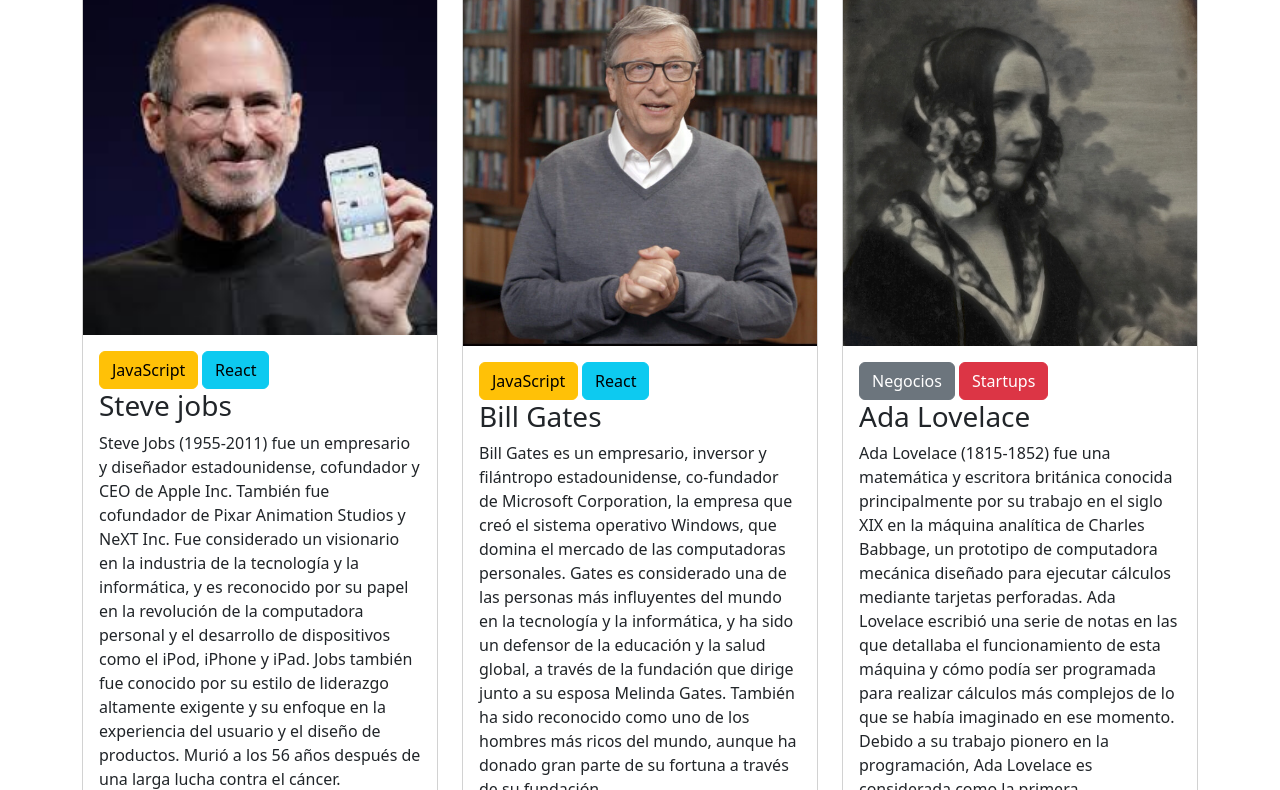
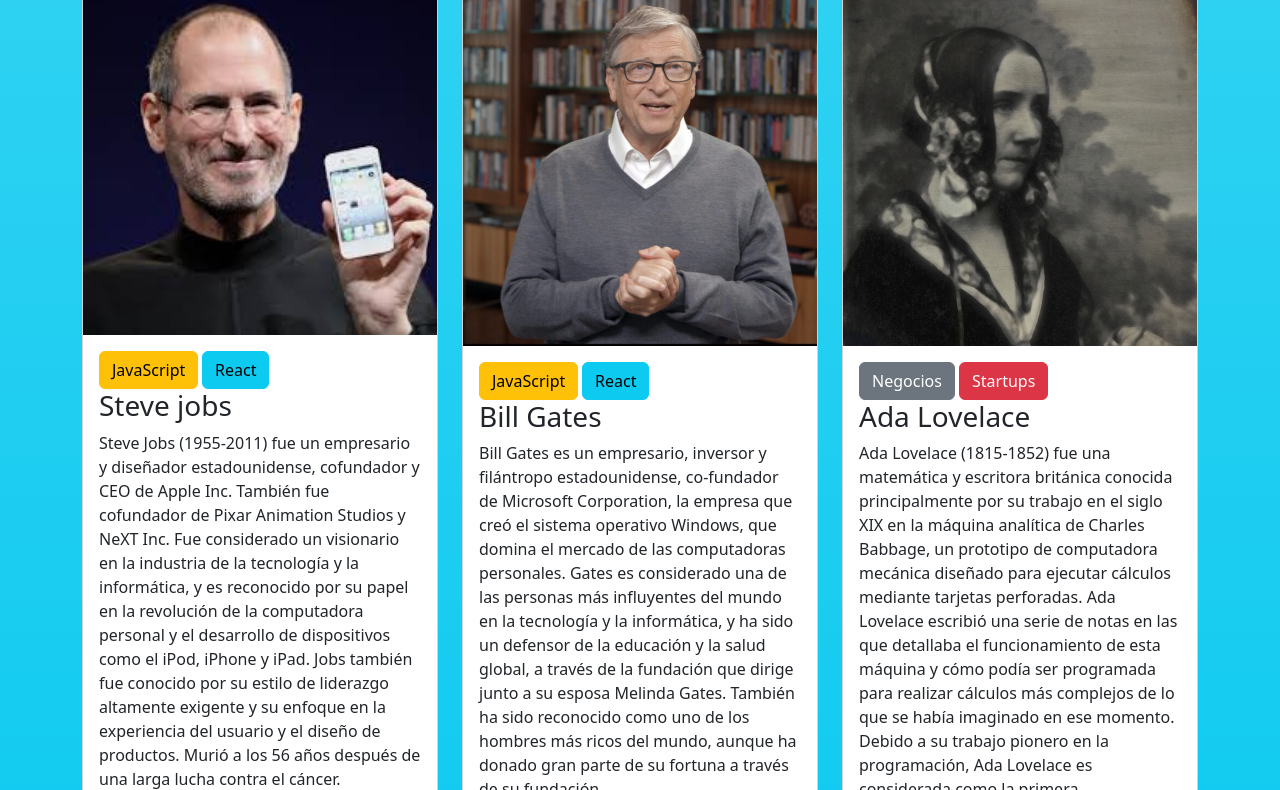
Before and after one commit to nibeyrovictor/tp1codoacodo2023, a plain HTML site: page index.html in a window 1280 px wide. Shown: the part 610-1400 px from the top of the page. Drawn offline with nearby package versions, Linux system fonts and the light colour scheme.

Commit message:
agregacion de gradiente azul en oradores

```diff
--- a/index.html
+++ b/index.html
@@ -67,7 +67,7 @@
 
 
 <!--Oradores en 3 columnas -->
-    <section>
+    <section  class="bg-gradient bg-primary bg-info">
         <h2 class="text-center"><span class="smaller-text">CONOCE A LOS </span> <br>ORADORES</h2>
         <div class="cajas">
             <div class="container">
```
